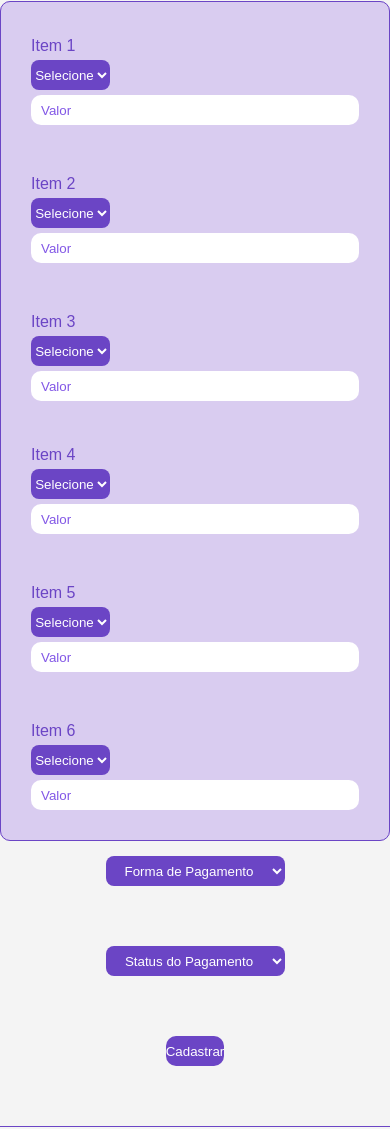
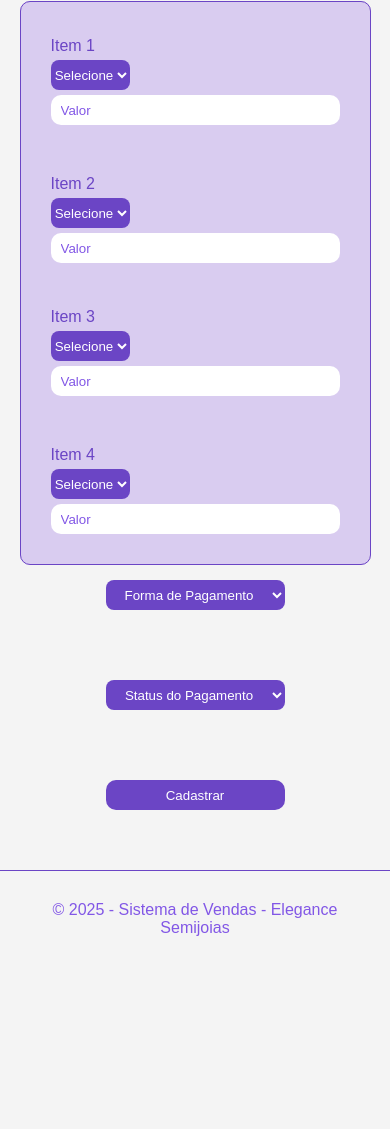
Before and after one commit to jotavecode1/elegance-semijoias-sistema, a plain HTML site: page index.html in a window 390 px wide. Shown: the part 381-1510 px from the top of the page. After the commit the page ends 1348 px from the top, so only its background shows below. Drawn offline with Linux system fonts and the light colour scheme.

Commit message:
sistema - elegance semijoias

```diff
--- a/index.html
+++ b/index.html
@@ -65,7 +65,9 @@
                             </select>
                             <input type="number" name="valor2" placeholder="Valor">
                         </div>
+                    </div>
 
+                    <div class="coluna-itens">
                         <div class="item">
                             <label>Item 3</label>
                             <select name="item3">
@@ -79,9 +81,7 @@
                             </select>
                             <input type="number" name="valor3" placeholder="Valor">
                         </div>
-                    </div>
 
-                    <div class="coluna-itens">
                         <div class="item">
                             <label>Item 4</label>
                             <select name="item4">
@@ -94,34 +94,6 @@
                                 <option>Pingente</option>
                             </select>
                             <input type="number" name="valor4" placeholder="Valor">
-                        </div>
-
-                        <div class="item">
-                            <label>Item 5</label>
-                            <select name="item5">
-                                <option value="">Selecione</option>
-                                <option>Anel</option>
-                                <option>Brinco</option>
-                                <option>Colar</option>
-                                <option>Pulseira</option>
-                                <option>Argola</option>
-                                <option>Pingente</option>
-                            </select>
-                            <input type="number" name="valor5" placeholder="Valor">
-                        </div>
-
-                        <div class="item">
-                            <label>Item 6</label>
-                            <select name="item6">
-                                <option value="">Selecione</option>
-                                <option>Anel</option>
-                                <option>Brinco</option>
-                                <option>Colar</option>
-                                <option>Pulseira</option>
-                                <option>Argola</option>
-                                <option>Pingente</option>
-                            </select>
-                            <input type="number" name="valor6" placeholder="Valor">
                         </div>
                     </div>
                 </div>
--- a/style.css
+++ b/style.css
@@ -225,6 +225,14 @@ footer {
     padding: 5px;
   }
 
+  .itens-container {
+    flex-direction: column;
+  }
+
+  fieldset {
+    width: 90%;
+  }
+
   fieldset input {
     width: 100%;
     margin-top: 5px;
@@ -233,4 +241,21 @@ footer {
   .item label {
     padding: 5px 0;
   }
+
+  /* Pagamento empilhado com 20px de distância */
+  .pagamento-container {
+    flex-direction: column;
+    gap: 20px; /* distância entre selects e botão */
+    padding: 10px;
+    align-items: flex-start;
+  }
+
+  .coluna-pagamento {
+    width: 100%;
+  }
+
+  .coluna-pagamento button {
+    width: 100%;
+    max-width: 180px;
+  }
 }
```
